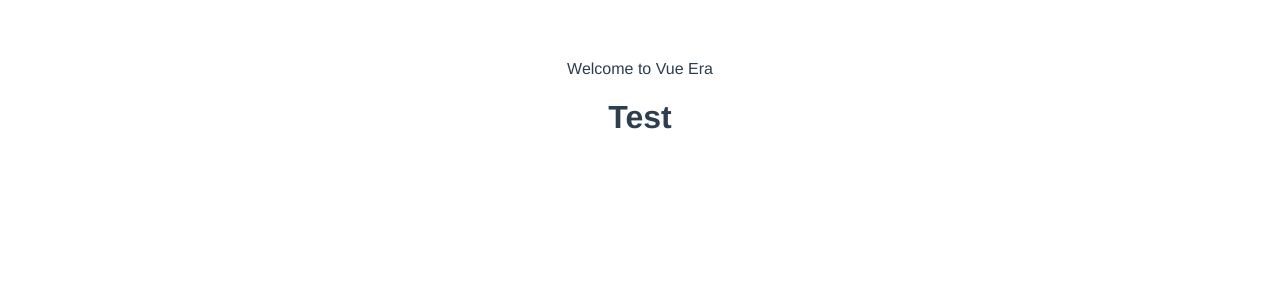
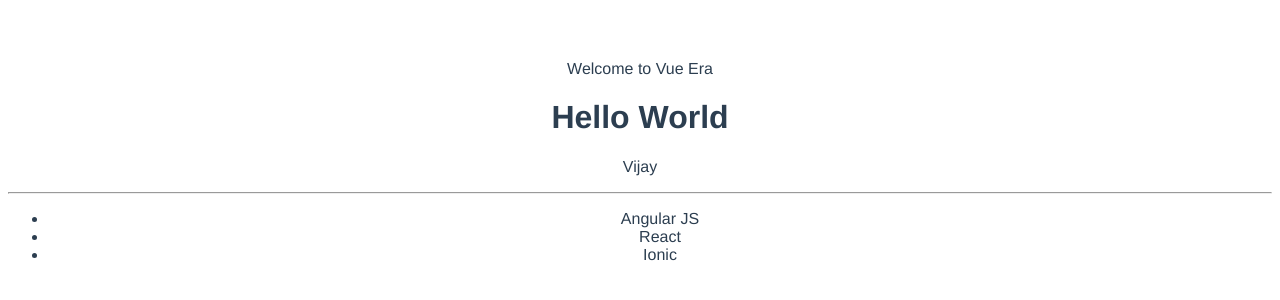
Before and after one commit to Vendetta30/vue-todo-app, a Vue app: page / in a window 1280 px wide. Shown: the top 300 px of the page. Built offline with nearby package versions, Linux system fonts and the light colour scheme.

Commit message:
Simple, Conditional and Looping example

```diff
--- a/src/components/Test.vue
+++ b/src/components/Test.vue
@@ -1,12 +1,32 @@
 <template>
   <div class="test">
-    <h1>Test</h1>
+    <h1>{{title}}</h1>
+    <p v-if="showName">{{user.firstName}}</p>
+    <p v-else v-text="user.lastName"></p>
+    <hr/>
+    <ul>
+      <li v-for="item in items" v-bind:key="item">
+        {{item.title}}
+      </li>
+    </ul>
   </div>
 </template>
 
 <script>
   export default {
-    name: "test"
+    name: "test",
+    data() {
+      return {
+        title: "Hello World",
+        user: {firstName: "Vijay", lastName: "Shukla"},
+        showName: true,
+        items: [
+          {title: "Angular JS"},
+          {title: "React"},
+          {title: "Ionic"}
+        ]
+      }
+    }
   }
 </script>
 
```
